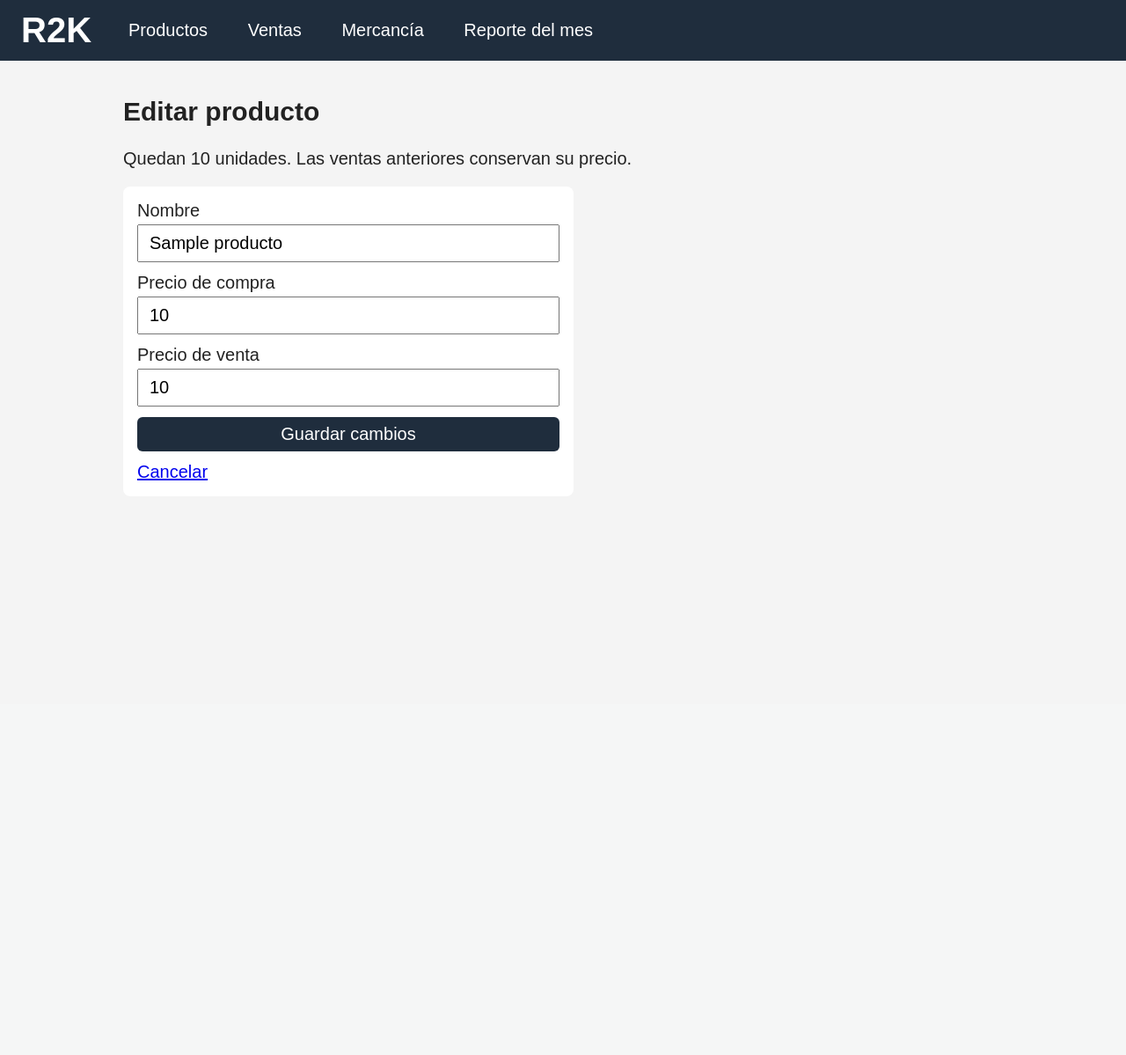
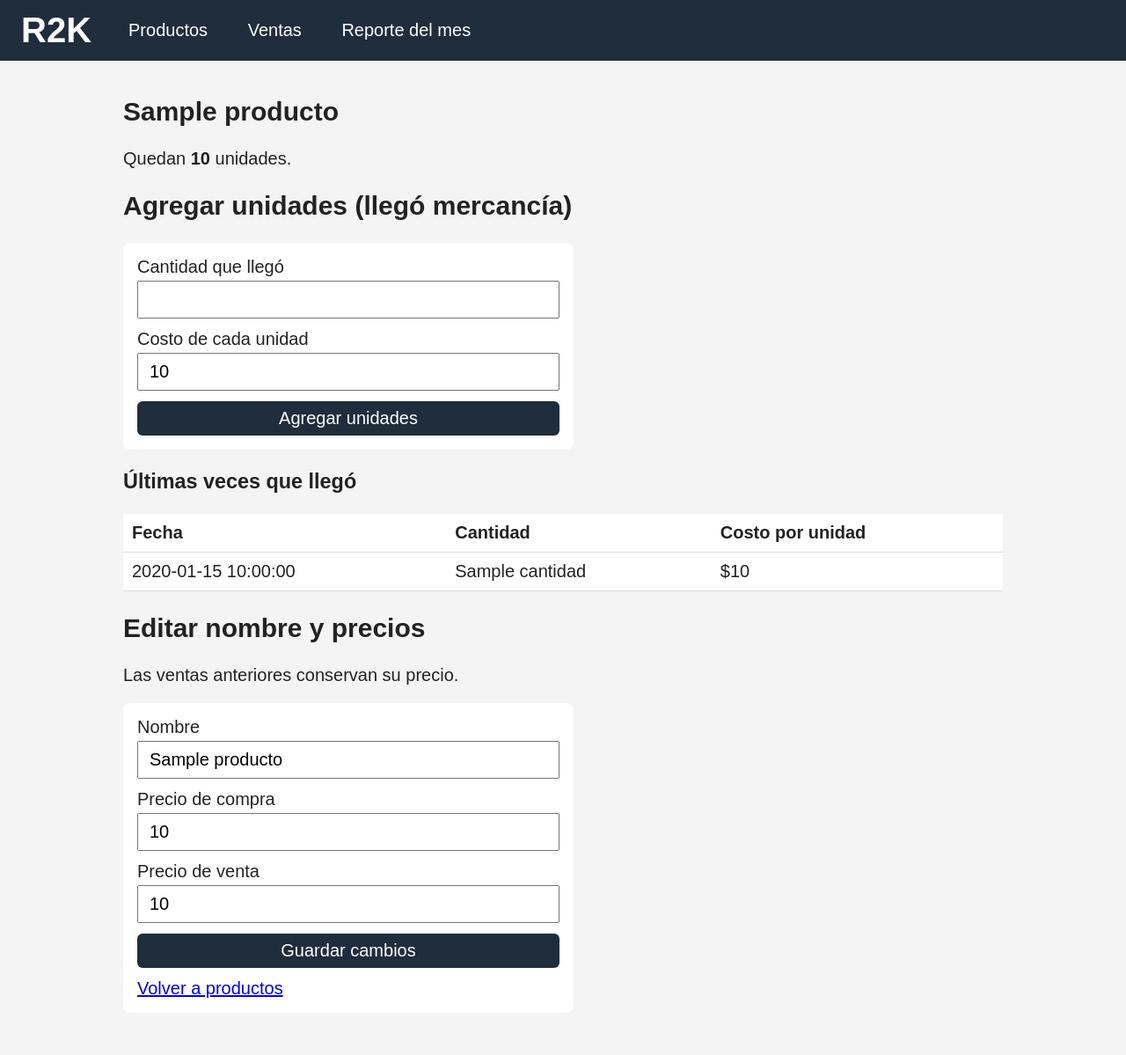
Before and after one commit to xvrz9/crud-r2k, a Flask app: template src/r2k/templates/editar.html in a window 1280 px wide. Shown: the whole page at 88% size. Before the commit the page ends 546 px from the top, so only its background shows below. Run offline with Flask 3, Linux system fonts and the light colour scheme; the template is opened without the code that fills it: most values are stand-ins (such as "Sample title", 1, 10 or a date in 2020).

Commit message:
feat: agregar unidades desde Productos y quitar la pestaña Mercancía

```diff
--- a/src/r2k/app.py
+++ b/src/r2k/app.py
@@ -1,7 +1,7 @@
 """Aplicación web de R2K. Se abre con iniciar.bat o con: python -m r2k.app
 
 Tiene dos partes:
-- Las pantallas (/, /ventas, /mercancia, /reporte) que ve el dueño.
+- Las pantallas (/, /editar, /ventas, /reporte) que ve el dueño.
 - Las rutas en JSON del Diseño S4, sección 6, que usan esas pantallas.
 """
 
@@ -70,7 +70,11 @@ def crear_app(ruta_db=datos.RUTA_DB):
         ).fetchone()
         if producto is None:
             return render_template("base.html", error="Ese producto no existe"), 404
-        return render_template("editar.html", producto=producto)
+        return render_template(
+            "editar.html",
+            producto=producto,
+            entradas=datos.listar_entradas(con(), id_producto),
+        )
 
     @app.get("/ventas")
     def pantalla_ventas():
@@ -78,14 +82,6 @@ def crear_app(ruta_db=datos.RUTA_DB):
             "ventas.html",
             productos=datos.listar_productos(con()),
             ventas=datos.listar_ventas(con()),
-        )
-
-    @app.get("/mercancia")
-    def pantalla_mercancia():
-        return render_template(
-            "mercancia.html",
-            productos=datos.listar_productos(con()),
-            entradas=datos.listar_entradas(con()),
         )
 
     @app.get("/reporte")
--- a/src/r2k/datos.py
+++ b/src/r2k/datos.py
@@ -160,11 +160,11 @@ def registrar_entrada(con, id_producto, cantidad, costo_unitario, fecha=None):
     return nuevo_stock
 
 
-def listar_entradas(con, limite=20):
+def listar_entradas(con, id_producto, limite=10):
+    """Últimas entradas de mercancía de un producto."""
     return con.execute(
-        "SELECT e.*, p.nombre FROM entrada e JOIN producto p USING (id_producto) "
-        "ORDER BY e.id_entrada DESC LIMIT ?",
-        (limite,),
+        "SELECT * FROM entrada WHERE id_producto = ? ORDER BY id_entrada DESC LIMIT ?",
+        (id_producto, limite),
     ).fetchall()
 
 
--- a/src/r2k/templates/base.html
+++ b/src/r2k/templates/base.html
@@ -12,7 +12,6 @@
     <nav>
       <a href="/" class="{{ 'activo' if request.path == '/' }}">Productos</a>
       <a href="/ventas" class="{{ 'activo' if request.path == '/ventas' }}">Ventas</a>
-      <a href="/mercancia" class="{{ 'activo' if request.path == '/mercancia' }}">Mercancía</a>
       <a href="/reporte" class="{{ 'activo' if request.path == '/reporte' }}">Reporte del mes</a>
     </nav>
   </header>
--- a/src/r2k/templates/editar.html
+++ b/src/r2k/templates/editar.html
@@ -1,8 +1,34 @@
 {% extends "base.html" %}
 {% block contenido %}
-<h2>Editar producto</h2>
-<p>Quedan {{ producto.stock_actual }} unidades. Las ventas anteriores conservan su precio.</p>
+<h2>{{ producto.nombre }}</h2>
+<p>Quedan <strong>{{ producto.stock_actual }}</strong> unidades.</p>
 
+<h2 id="agregar">Agregar unidades (llegó mercancía)</h2>
+<form data-metodo="POST" data-url="/entradas" data-ok="Unidades agregadas" class="formulario">
+  <input type="hidden" name="id_producto" data-numero value="{{ producto.id_producto }}">
+  <label>Cantidad que llegó <input name="cantidad" data-numero required></label>
+  <label>Costo de cada unidad
+    <input name="costo_unitario" data-numero value="{{ producto.precio_compra }}" required>
+  </label>
+  <button>Agregar unidades</button>
+</form>
+
+{% if entradas %}
+<h3>Últimas veces que llegó</h3>
+<table>
+  <tr><th>Fecha</th><th>Cantidad</th><th>Costo por unidad</th></tr>
+  {% for e in entradas %}
+  <tr>
+    <td>{{ e.fecha }}</td>
+    <td>{{ e.cantidad }}</td>
+    <td>{{ e.costo_unitario|pesos }}</td>
+  </tr>
+  {% endfor %}
+</table>
+{% endif %}
+
+<h2>Editar nombre y precios</h2>
+<p>Las ventas anteriores conservan su precio.</p>
 <form data-metodo="PUT" data-url="/productos/{{ producto.id_producto }}"
       data-ok="Producto actualizado" data-volver="/" class="formulario">
   <label>Nombre <input name="nombre" value="{{ producto.nombre }}" required></label>
@@ -13,6 +39,6 @@
     <input name="precio_venta" data-numero value="{{ producto.precio_venta }}" required>
   </label>
   <button>Guardar cambios</button>
-  <a href="/">Cancelar</a>
+  <a href="/">Volver a productos</a>
 </form>
 {% endblock %}
--- a/src/r2k/templates/productos.html
+++ b/src/r2k/templates/productos.html
@@ -17,6 +17,7 @@
     <td>{{ p.precio_venta|pesos }}</td>
     <td>{{ p.stock_actual }}</td>
     <td class="acciones">
+      <a class="boton" href="/editar/{{ p.id_producto }}#agregar">Agregar unidades</a>
       <a class="boton" href="/editar/{{ p.id_producto }}">Editar</a>
       <form data-metodo="DELETE" data-url="/productos/{{ p.id_producto }}"
             data-confirmar="¿Eliminar {{ p.nombre }}?" data-ok="Producto eliminado">
```
Also changed, not shown: src/r2k/templates/mercancia.html (deleted, +0 -35 lines), tests/test_app.py (+2 -2 lines), README.md.
